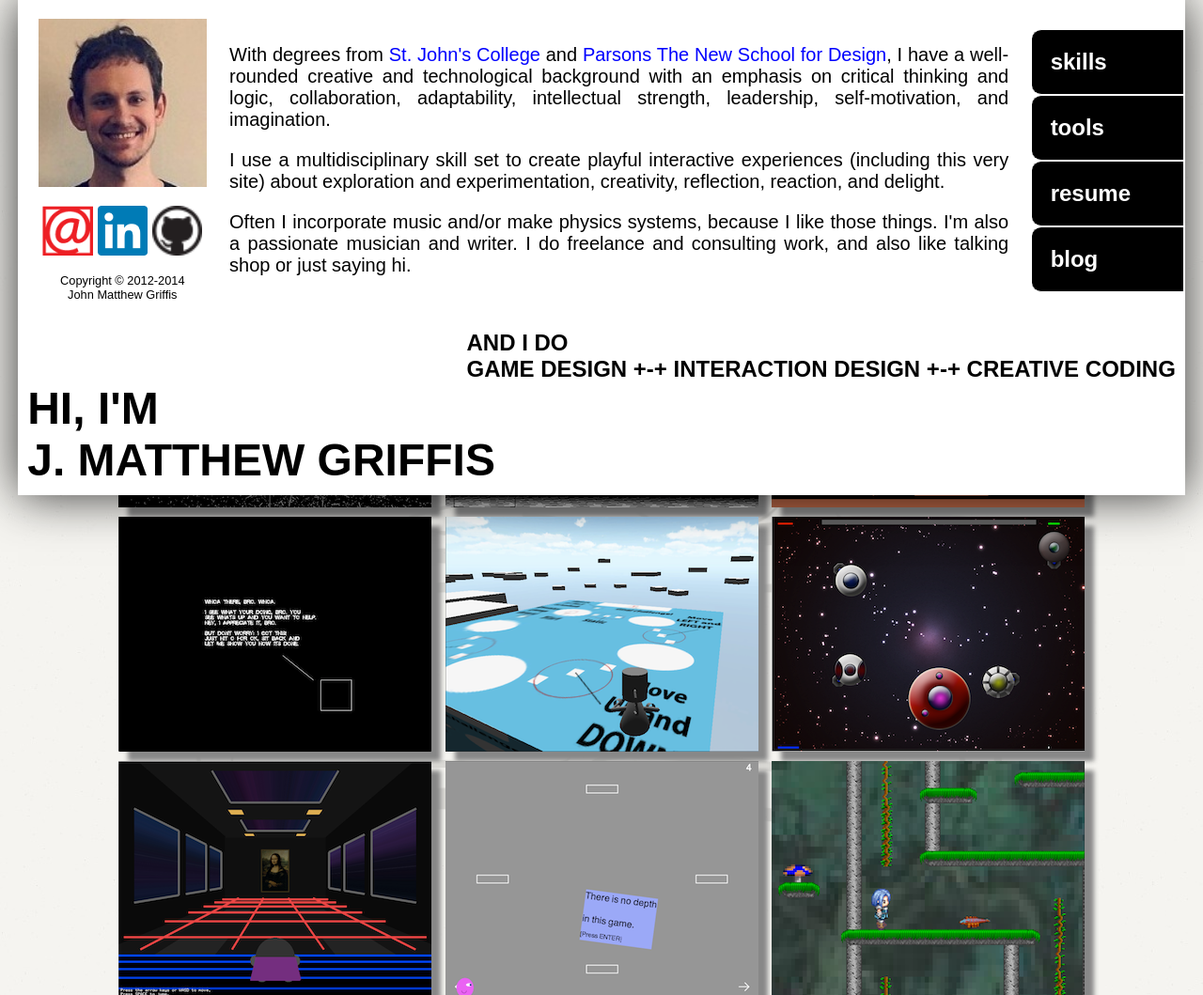
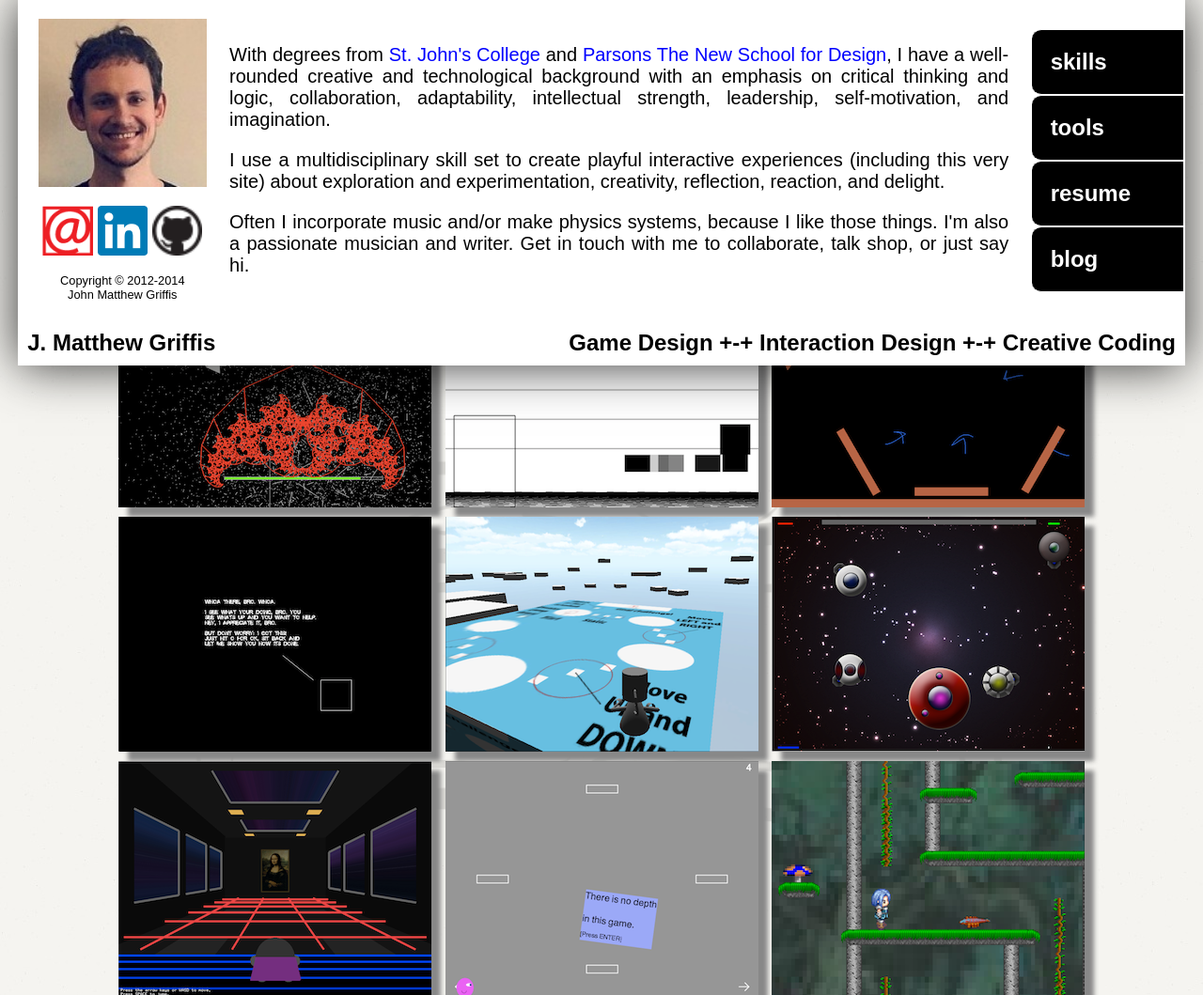
Before and after one commit to jmatthewgriffis/mySite, a PHP site: page / in a window 1280 px wide. Shown: the top 1059 px of the page at 94% size. Run offline with PHP 8.4, Linux system fonts and the light colour scheme; some libraries are stand-ins or nearby versions.

Commit message:
Figured out the outro formatting finally.

```diff
--- a/index.html
+++ b/index.html
@@ -549,7 +549,7 @@
 
 							<p>I use a multidisciplinary skill set to create playful interactive experiences (including this very site) about exploration and experimentation, creativity, reflection, reaction, and delight.</p>
 
-							<p>Often I incorporate music and/or make physics systems, because I like those things. I'm also a passionate musician and writer. I do freelance and consulting work, and also like talking shop or just saying hi.</p>
+							<p>Often I incorporate music and/or make physics systems, because I like those things. I'm also a passionate musician and writer. Get in touch with me to collaborate, talk shop, or just say hi.</p>
 						</div><!-- end summary -->
 						<div id="buttons">
 							<h2>skills</h2>
@@ -595,12 +595,11 @@
 								<li>Click the tab to read my blog.</li>
 							</ul>
 						</div><!-- end buttons -->
-					<!-- </div>end mydetails -->
-				</div><!-- End intro -->
-				<div id="outro">
-					<h1 id="whatido">and I do<br>Game Design +-+ Interaction Design +-+ Creative Coding</h1>
-					<h1 id="myname">Hi, I'm<br>J. Matthew Griffis</h1>
-				</div><!--end outro-->
+				</div><!-- end mydetails -->
+				<h1 id="whoiam">
+					<span id="myname">J. Matthew Griffis</span>
+					<span id="whatido">Game Design +-+ Interaction Design +-+ Creative Coding</span>
+				</h1>
 			</section><!-- end about -->
 		</div><!--end wrapper-->
 		<script src="scripts/jquery-1.11.0.min.js"></script>
--- a/style.css
+++ b/style.css
@@ -275,38 +275,6 @@ nav ul li a h2{
 	margin:auto;
 	font-size: 1.15em;
 	/*border: 1px solid black;*/
-}
-
-/*__________________________________________________________*/
-/* Footer */
-
-/*a#jumpToTop{
-	position: fixed;
-	z-index: 10000;
-	bottom: 2%;
-	right: 2%;
-	padding: 0.25em;
-	border: 1px solid black;
-}*/
-
-
-#outro {
-	padding: 10px;
-	text-align: left;
-	text-transform: uppercase;
-}
-
-#outro h1 {
-	display: inline-block;
-	margin: 0;
-}
-
-h1#myname {
-	font-size: 3em;
-}
-
-h1#whatido {
-	float: right;
 }
 
 /*__________________________________________________________*/
@@ -651,6 +619,26 @@ footer p {
 	/*font-size: 2em;*/
 }
 
+#about h1#whoiam {
+	display: inline-block;
+	margin: 0;
+	width: 100%;
+	/*font-size: 1em;*/
+	padding: 10px;
+	text-align: right;
+	/*text-transform: uppercase;*/
+}
+
+#whoiam span#whatido {
+	display: inline-block;
+}
+
+#whoiam span#myname {
+	display: inline-block;
+	float: left;
+	text-align: left;
+}
+
 p.jumbo {
 	font-size: 1.5em;
 }
```
